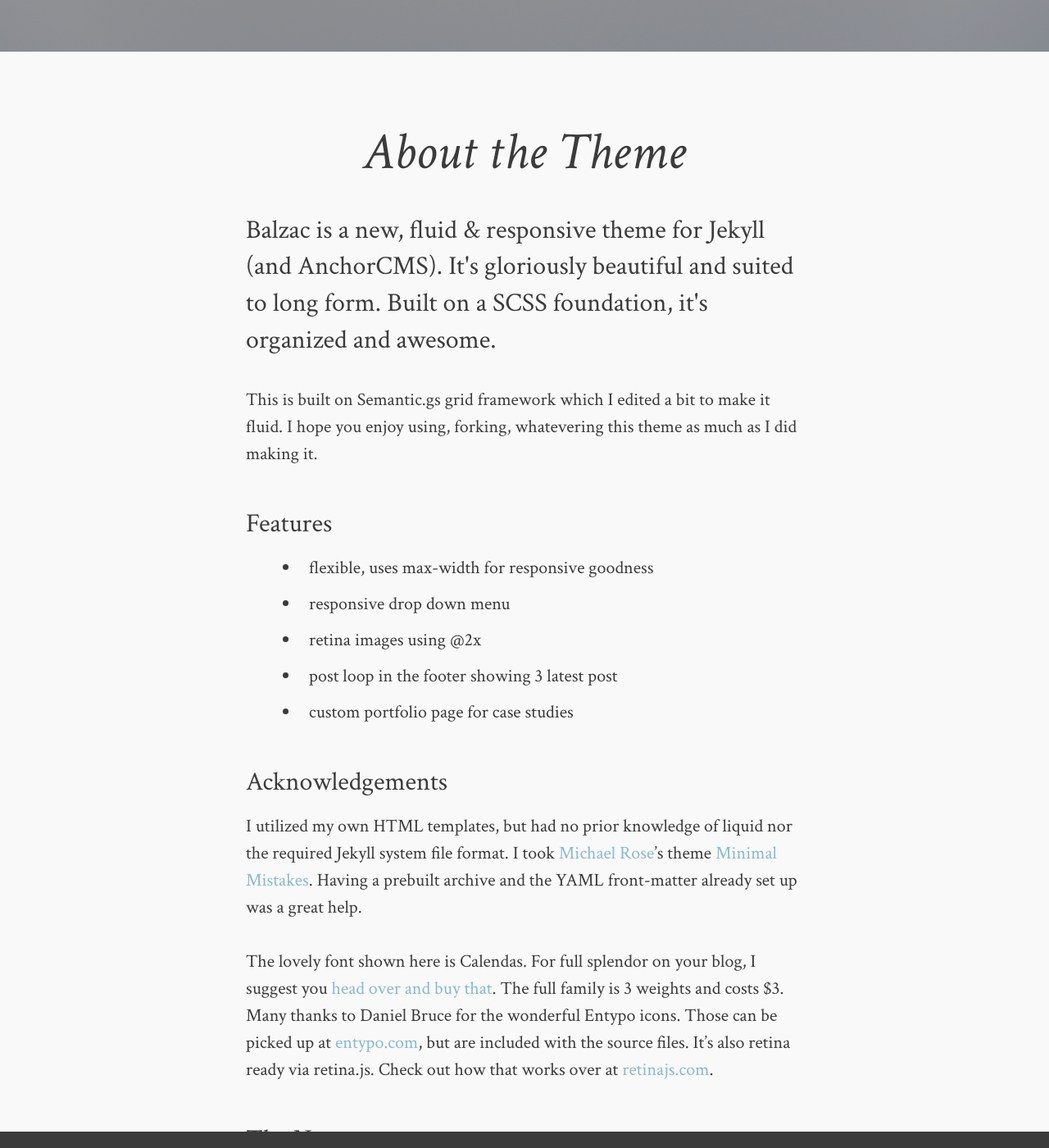
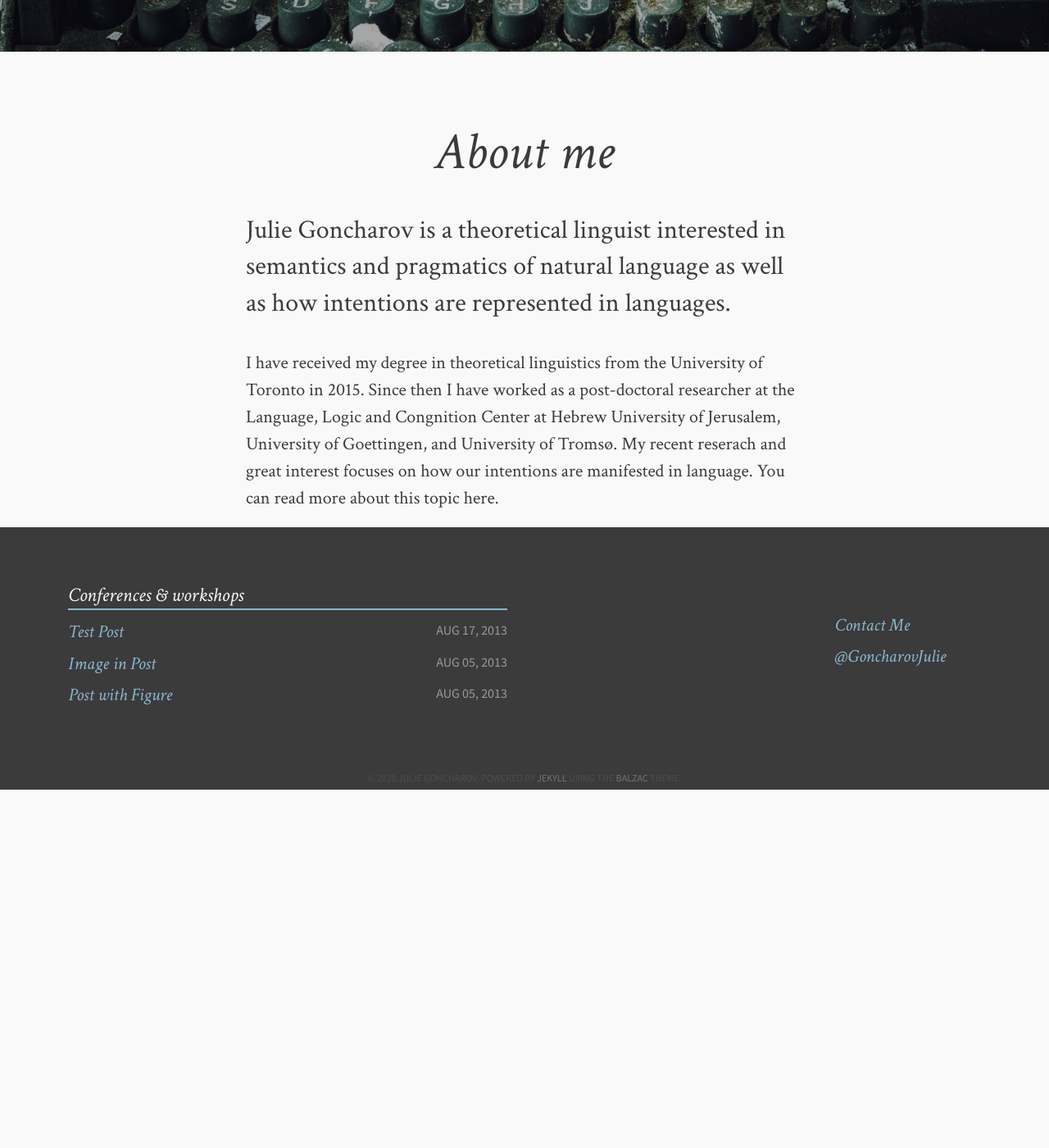
Before and after one commit to julie-goncharov/julie-goncharov.github.io, a Jekyll site: the page built from about.md, in a window 1280 px wide and 1400 px high, scrolled down 487 px. Shown: the whole window at 82% size. Built offline with Jekyll 4.4.1, drawn with Linux system fonts in a browser that asks for light colours; comment, search, counter and statistics services are not loaded; after the commit the page ends 1450 px from its top, so only the background shows below that; some of the changed text lies outside the part shown.

Commit message:
update file text

```diff
--- a/about.md
+++ b/about.md
@@ -1,26 +1,13 @@
 ---
 layout: post
 permalink: /about/index.html
-title: About the Theme
-description: Balzac is a new, fluid & responsive theme for Jekyll (and AnchorCMS). It's gloriously beautiful and suited to long form. Built on a SCSS foundation, it's organized and awesome.
-tags: [about, Jekyll, theme, responsive]
+title: About me
+description: Julie Goncharov is a theoretical linguist interested in semantics and pragmatics of natural language as well as how intentions are represented in languages.
+tags: [about, Julie, Goncharov, linguist, semantics, pragmatics, intentions, intentionality]
 image:
-  feature: soft-trees.jpg
+feature:
 ---
 
-This is built on Semantic.gs grid framework which I edited a bit to make it fluid. I hope you enjoy using, forking, whatevering this theme as much as I did making it.
+I have received my degree in theoretical linguistics from the University of Toronto in 2015. Since then I have worked as a post-doctoral researcher at the Language, Logic and Congnition Center at Hebrew University of Jerusalem, University of Goettingen, and University of Tromsø. My recent reserach and great interest focuses on how our intentions are manifested in language. You can read more about this topic here.
 
-### Features
-* flexible, uses max-width for responsive goodness
-* responsive drop down menu
-* retina images using @2x
-* post loop in the footer showing 3 latest post
-* custom portfolio page for case studies
-
-### Acknowledgements
-I utilized my own HTML templates, but had no prior knowledge of liquid nor the required Jekyll system file format. I took [Michael Rose](http://twitter.com/mmistakes)'s theme [Minimal Mistakes](http://mmistakes.github.io/minimal-mistakes/). Having a prebuilt archive and the YAML front-matter already set up was a great help.
-
- The lovely font shown here is Calendas. For full splendor on your blog, I suggest you [head over and buy that](http://calendasplus.com/). The full family is 3 weights and costs $3. Many thanks to Daniel Bruce for the wonderful Entypo icons. Those can be picked up at [entypo.com](http://entypo.com), but are included with the source files. It's also <b>retina ready</b> via retina.js. Check out how that works over at [retinajs.com](http://retinajs.com).
-
-### The Name
-Balzac was a famous writer, known for his beautiful prose. I read some Balzac in school, but mostly feel comfort in the name of my favorite coffee shop in Stratford, Ontario.
+This site is a light version of the classical academic website. For more information, you can take a look at my CV. If you have any comments, feedback, requests, or questions about any of the material preseted here, you are welcome to contact me directly!
```
